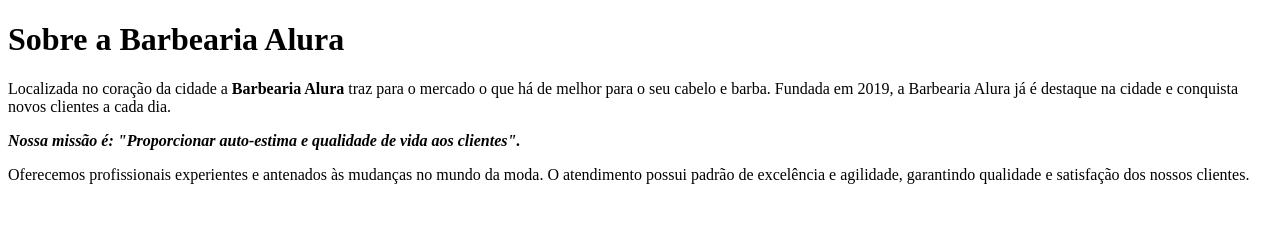
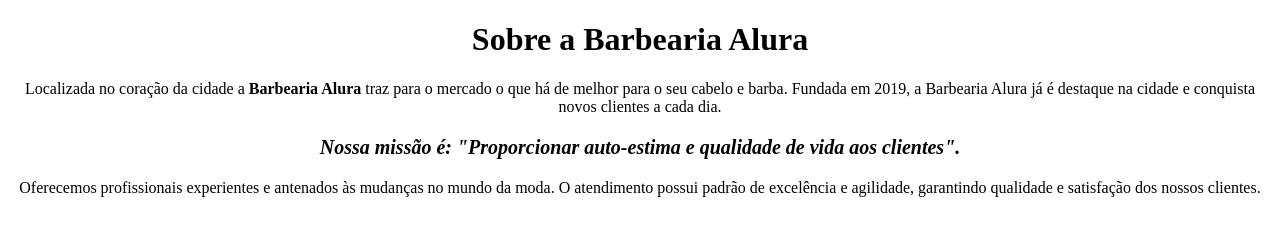
Before and after one commit to caiquewin/AluraFrontEnd, a plain HTML site: page Separando o conteúdo e informações/index.html in a window 1280 px wide. Drawn offline with Linux system fonts and the light colour scheme.

Commit message:
adicionando css

```diff
--- a/Separando o conteúdo e informações/index.html
+++ b/Separando o conteúdo e informações/index.html
@@ -24,18 +24,18 @@ dentro  da tag html fazemos isso que é o lang-->
 <body>
 
     <!-- Titulo da pagina -->
-    <h1>Sobre a Barbearia Alura</h1>
+    <h1 style="text-align: center;">Sobre a Barbearia Alura</h1>
 
 
-    <p>Localizada no coração da cidade a <strong>Barbearia Alura</strong> traz para o mercado o que há de melhor para o
+    <p style="text-align: center;">Localizada no coração da cidade a <strong>Barbearia Alura</strong> traz para o mercado o que há de melhor para o
         seu
         cabelo e barba. Fundada em 2019, a Barbearia Alura já é destaque na cidade e conquista novos clientes a cada
         dia.
     </p>
 
-    <p><em><strong>Nossa missão é: "Proporcionar auto-estima e qualidade de vida aos clientes".</strong></em></p>
+    <p style="font-size: 20px; text-align: center;"><em><strong>Nossa missão é: "Proporcionar auto-estima e qualidade de vida aos clientes".</strong></em></p>
 
-    <p>Oferecemos profissionais experientes e antenados às mudanças no mundo da moda. O atendimento possui padrão de
+    <p style="text-align: center;">Oferecemos profissionais experientes e antenados às mudanças no mundo da moda. O atendimento possui padrão de
         excelência e agilidade, garantindo qualidade e satisfação dos nossos clientes.</p>
 
 </body>
```
